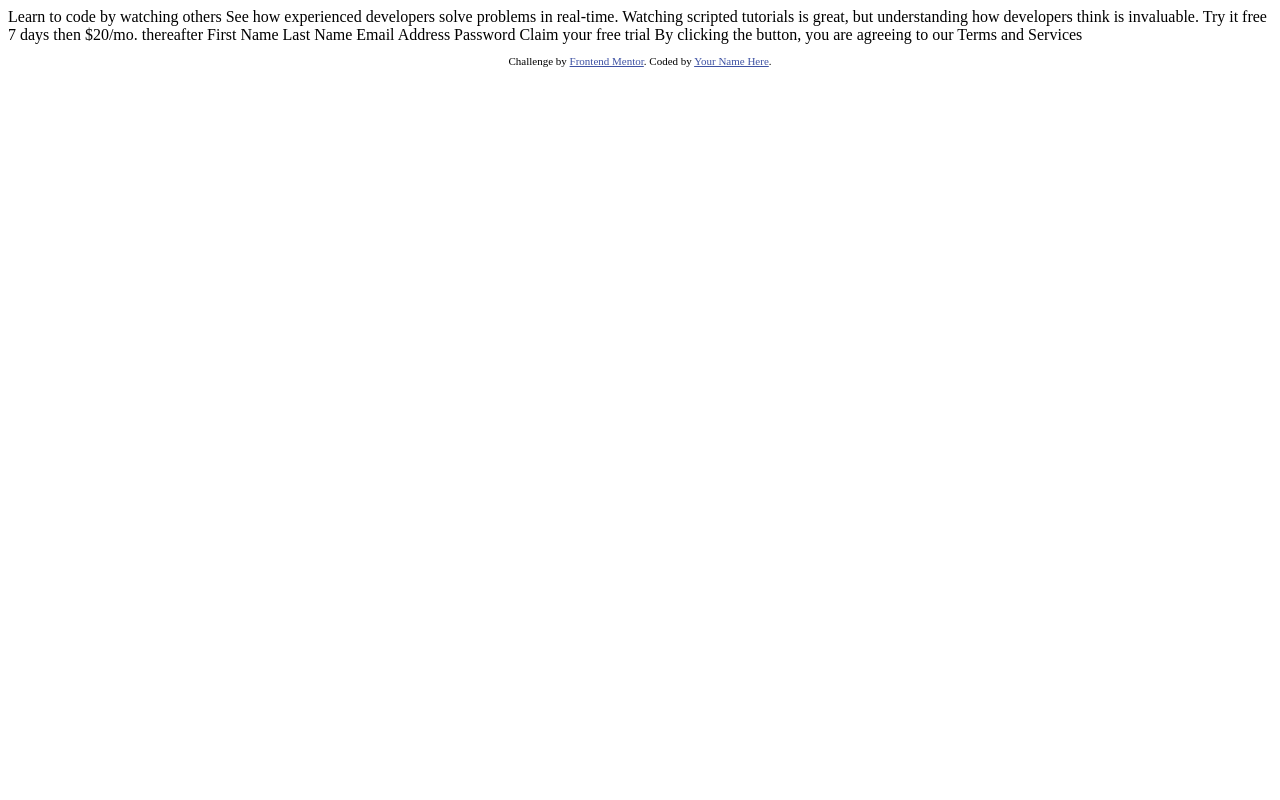
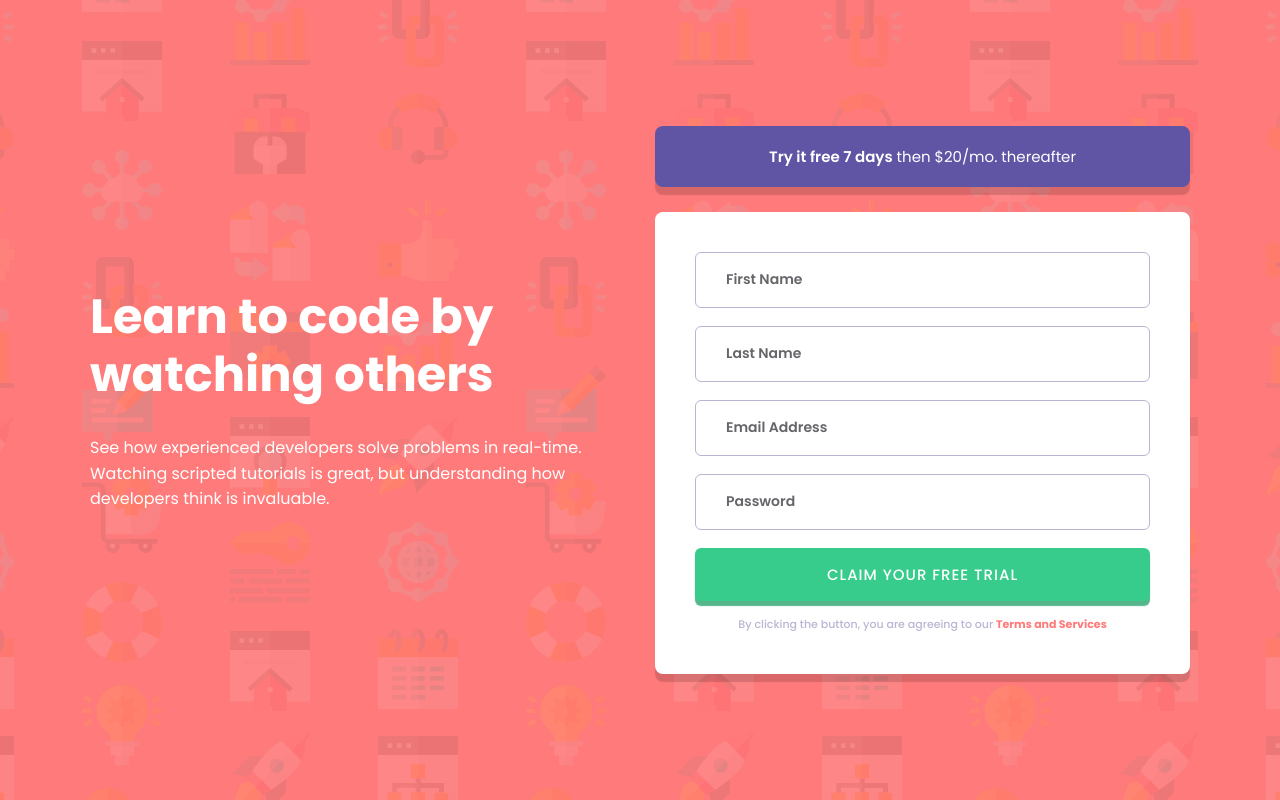
Before and after one commit to Szymon-Levy/intro-component-with-signup-form-master, a plain HTML site: page index.html in a window 1280 px wide. Drawn offline with Linux system fonts and the light colour scheme.

Commit message:
visually

```diff
--- a/index.html
+++ b/index.html
@@ -3,40 +3,51 @@
 <head>
   <meta charset="UTF-8">
   <meta name="viewport" content="width=device-width, initial-scale=1.0"> <!-- displays site properly based on user's device -->
-
   <link rel="icon" type="image/png" sizes="32x32" href="./images/favicon-32x32.png">
-
   <title>Frontend Mentor | Intro component with sign up form</title>
-
-  <!-- Feel free to remove these styles or customise in your own stylesheet 👍 -->
-  <style>
-    .attribution { font-size: 11px; text-align: center; }
-    .attribution a { color: hsl(228, 45%, 44%); }
-  </style>
+  <link rel="stylesheet" href="style.css">
 </head>
 <body>
 
-  Learn to code by watching others
+  <section class="hero">
+    <div class="container">
+      <div class="text-col">
+        <h1>Learn to code by<br> watching others</h1>
+        <p>See how experienced developers solve problems in real-time. Watching scripted tutorials is great,
+          but understanding how developers think is invaluable. </p>
+      </div>
+      <div class="form-col">
+        <div class="form-heading">
+          <span>Try it free 7 days</span> then $20/mo. thereafter
+        </div>
+        <form class="join-form" id="join-form" onsubmit="event.preventDefault();">
+          <div class="input-wrapper">
+            <input type="text" placeholder="First Name" name="firstName">
+            <span class="error-message"></span>
+          </div>
+          <div class="input-wrapper">
+            <input type="text" placeholder="Last Name" name="lastName">
+            <span class="error-message"></span>
+          </div>
+          <div class="input-wrapper">
+            <input type="text" placeholder="Email Address" name="emailAddress">
+            <span class="error-message"></span>
+          </div>
+          <div class="input-wrapper">
+            <input type="password" placeholder="Password" name="password">
+            <span class="error-message"></span>
+          </div>
+          <button type="submit">Claim your free trial</button>
+          <div class="info">
+            By clicking the button, you are agreeing to our <a href=".#">Terms and Services</a>
+          </div>
+        </form>
+      </div>
+    </div>
+  </section>
 
-  See how experienced developers solve problems in real-time. Watching scripted tutorials is great,
-  but understanding how developers think is invaluable.
 
-  Try it free 7 days then $20/mo. thereafter
+<script src="script.js"></script>
 
-  First Name
-  Last Name
-  Email Address
-  Password
-
-  Claim your free trial
-
-  By clicking the button, you are agreeing to our Terms and Services
-
-  <footer>
-    <p class="attribution">
-      Challenge by <a href="https://www.frontendmentor.io?ref=challenge" target="_blank">Frontend Mentor</a>.
-      Coded by <a href="#">Your Name Here</a>.
-    </p>
-  </footer>
 </body>
 </html>
--- /dev/null
+++ b/script.js
@@ -0,0 +1,22 @@
+const joinForm = document.getElementById("join-form");
+const emailRegEx = /^([a-z\d\.-]+)@([a-z\d-]+)\.([a-z]{2,8})(\.[a-z]{2,8})?$/;
+
+
+joinForm.addEventListener("submit", () =>{
+    const inputs = joinForm.querySelectorAll(".input-wrapper input");
+
+    inputs.forEach(input => {
+        if (input.value == ""){
+            input.classList.add("invalid");
+            const errorImage = document.createElement("img");
+            errorImage.classList.add("error-icon");
+            errorImage.src = "images/icon-error.svg";
+            input.after(errorImage);
+
+        }else{
+            input.classList.remove("invalid");
+            input.nextElementSibling.remove();
+        }
+    });
+
+})
--- /dev/null
+++ b/style.css
@@ -0,0 +1,200 @@
+@import url('https://fonts.googleapis.com/css2?family=Poppins:wght@400;500;600;700&display=swap');
+
+:root{
+    --body-fs: 16px;
+    --Red: hsl(0, 100%, 74%);
+    --Green: hsl(154, 59%, 51%);
+    --Blue: hsl(248, 32%, 49%);
+    --Dark-Blue: hsl(249, 10%, 26%);
+    --Grayish-Blue: hsl(246, 25%, 77%);
+    --radius: 8px;
+    --input-radius: 6px;
+}
+
+*{
+    margin: 0;
+    padding: 0;
+    box-sizing: border-box;
+}
+
+body{
+    font-family: 'Poppins', sans-serif;
+    font-size: var(--body-fs);
+    line-height: 1.5;
+    color: white;
+    font-weight: 400;
+}
+
+.container{
+    padding: 0 25px;
+    margin-inline: auto;
+    max-width: 1290px;
+}
+
+.hero{
+    min-height: 100vh;
+    display: flex;
+    align-items: center;
+    padding: 70px 0;
+    background-color: var(--Red);
+    background-image: url("images/bg-intro-mobile.png");
+    background-size: cover;
+    background-position: center;
+    text-align: center;
+}
+
+.hero .container{
+    display: grid;
+    align-items: center;
+    gap: 50px;
+}
+
+.hero h1{
+    font-weight: 700;
+    font-size: 26px;
+    line-height: 1.3;
+    margin-bottom: 23px;
+}
+
+.form-heading{
+    background-color: var(--Blue);
+    border-radius: var(--radius);
+    font-size: 15px;
+    padding: 18px 70px;
+    line-height: 1.7;
+    box-shadow: 0px 8px 1px rgba(0, 0, 0, 0.15);
+    margin-bottom: 25px;
+}
+
+.form-heading span{
+    font-weight: 600;
+}
+
+.join-form{
+    background-color: white;
+    padding: 23px;
+    border-radius: var(--radius);
+    box-shadow: 0px 8px 1px rgba(0, 0, 0, 0.15);
+}
+
+.join-form .input-wrapper {
+    margin-bottom: 18px;
+    position: relative;
+}
+
+.join-form input{
+    border-radius: var(--input-radius);
+    width: 100%;
+    border: 1px solid var(--Grayish-Blue);
+    height: 56px;
+    line-height: 56px;
+    padding: 0 18px;
+    font-family: inherit;
+    color: var(--Dark-Blue);
+    transition: border .1s;
+    outline: none;
+    font-weight: 600;
+}
+
+.join-form input:focus{
+    border: 1px solid var(--Blue);
+}
+
+.join-form input::placeholder{
+    font-weight: 600;
+    color: #66656a;
+    font-size: 14px;
+}
+
+.join-form input.invalid{
+    border: 2px solid var(--Red);
+    color: var(--Red);
+}
+
+.join-form .input-wrapper .error-icon {
+    position: absolute;
+    top: 50%;
+    right: 30px;
+    transform: translateY(-50%);
+}
+
+.join-form button{
+    background-color: var(--Green);
+    border: 0;
+    color: white;
+    border-radius: var(--input-radius);
+    width: 100%;
+    text-transform: uppercase;
+    font-size: 15px;
+    letter-spacing: 1px;
+    font-family: inherit;
+    font-weight: 500;
+    padding: 15px 10px;
+    box-shadow: 0px 5px 1px hsla(154, 59%, 40%, 0.8);;
+    transition: background-color .4s;
+    cursor: pointer;
+}
+
+.join-form button:hover{
+    background-color: hsl(154, 59%, 65%);
+}
+
+.join-form .info{
+    color: var(--Grayish-Blue);
+    font-size: 11px;
+    margin-top: 15px;
+    font-weight: 500;
+}
+
+.join-form .info a {
+    color: var(--Red);
+    text-decoration: none;
+    font-weight: 700;
+}
+
+
+
+/*--------Devices--------*/
+
+@media(min-width: 768px){
+    .hero{
+        background-image: url("images/bg-intro-desktop.png");
+    }
+}
+
+
+
+@media(min-width: 992px){
+    body{
+        line-height: 1.6;
+    }
+    .container{
+        padding: 0 60px;
+    }
+    .hero .container {
+        grid-template-columns: repeat(2, 1fr);
+        gap: 30px;
+    }
+    .text-col{
+        text-align: left;
+    }
+    .hero h1 {
+        font-size: 48px;
+        line-height: 1.2;
+        margin-bottom: 32px;
+    }
+    .join-form {
+        padding: 40px;
+    }
+    .join-form input {
+        padding: 0 30px;
+    }
+}
+
+
+
+@media(min-width: 1200px){
+    .container{
+        padding: 0 90px;
+    }
+}
```
